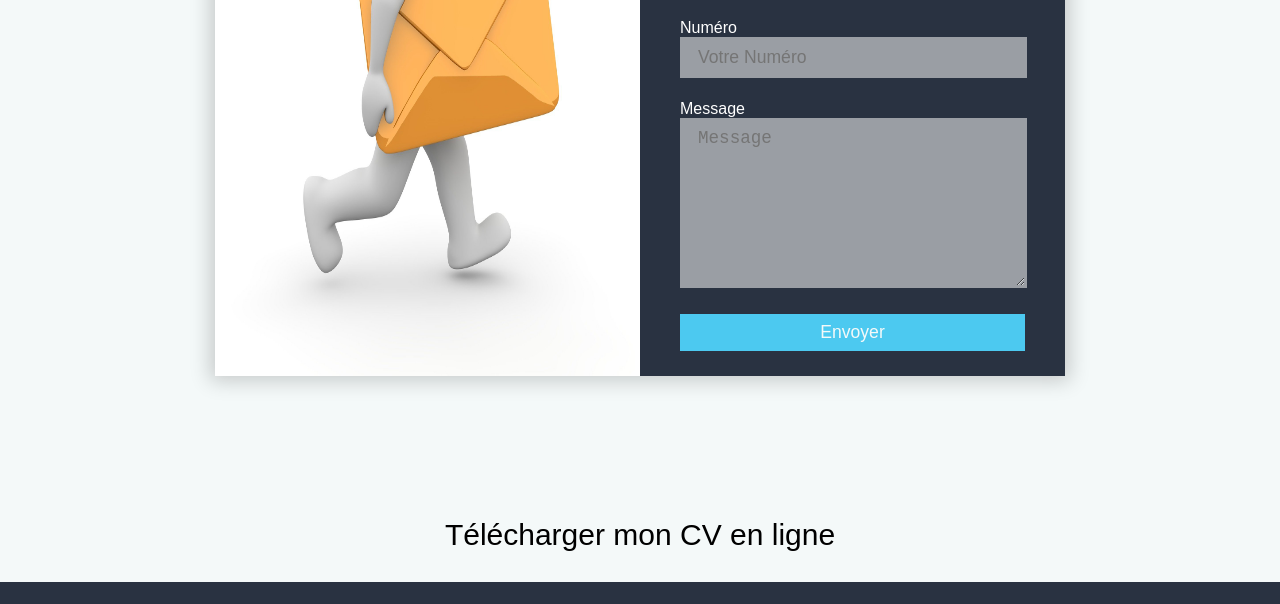
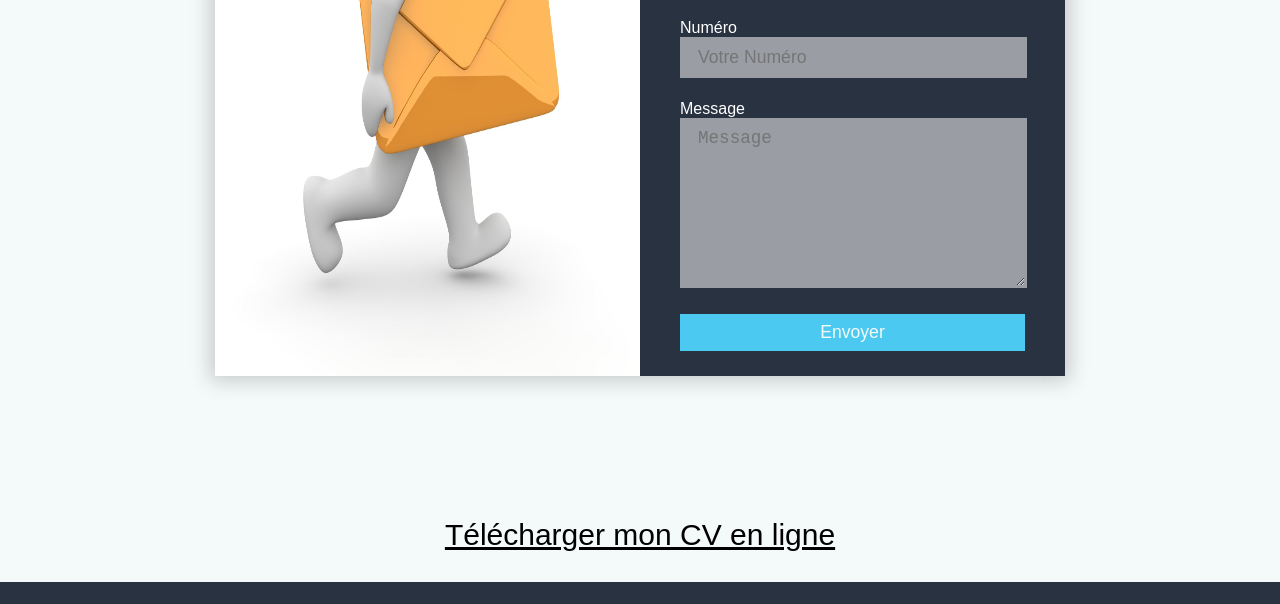
Before and after one commit to Emmaflt/Portfolio, a plain HTML site: page contact.html in a window 1280 px wide. Shown: the part 719-1323 px from the top of the page. Drawn offline with nearby package versions, Linux system fonts and the light colour scheme; a web font is replaced by a local one.

Commit message:
ajout souligne cv

```diff
--- a/contact.html
+++ b/contact.html
@@ -86,7 +86,7 @@
 
         <br>
         <a href="cv_ef.jpg" download class="para_contact">
-          <p>Télécharger mon CV en ligne</p>
+          <p><U>Télécharger mon CV en ligne</U></p>
         </a>
 
 
--- a/css/contact.css
+++ b/css/contact.css
@@ -16,6 +16,7 @@
 	font-family: 'Alice', sans-serif;
 	font-size: 30px;
 	color: black;
+
 }
 
 body{
```
